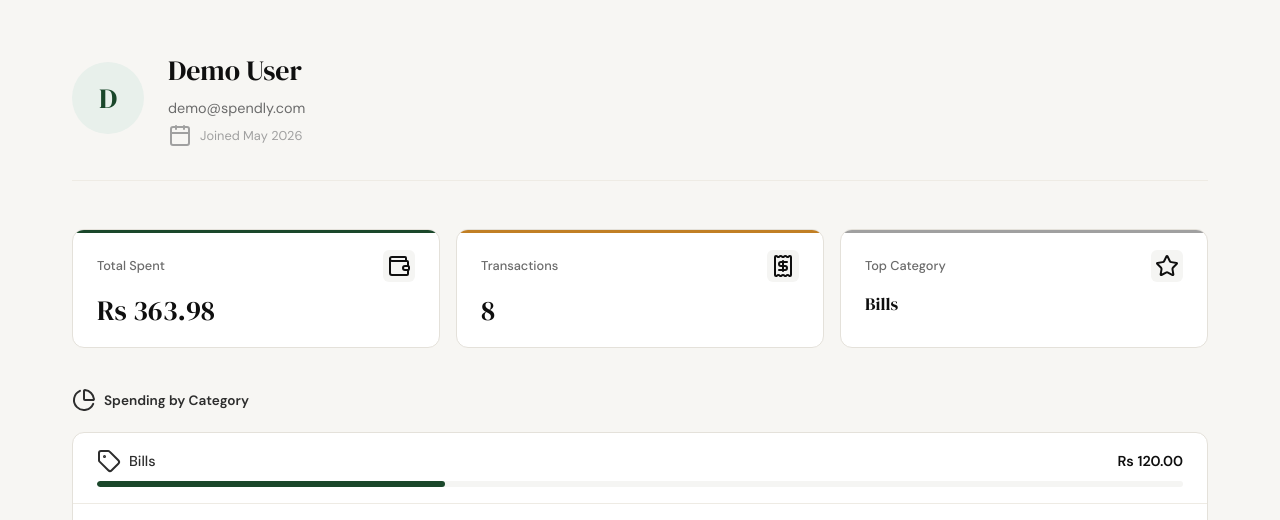
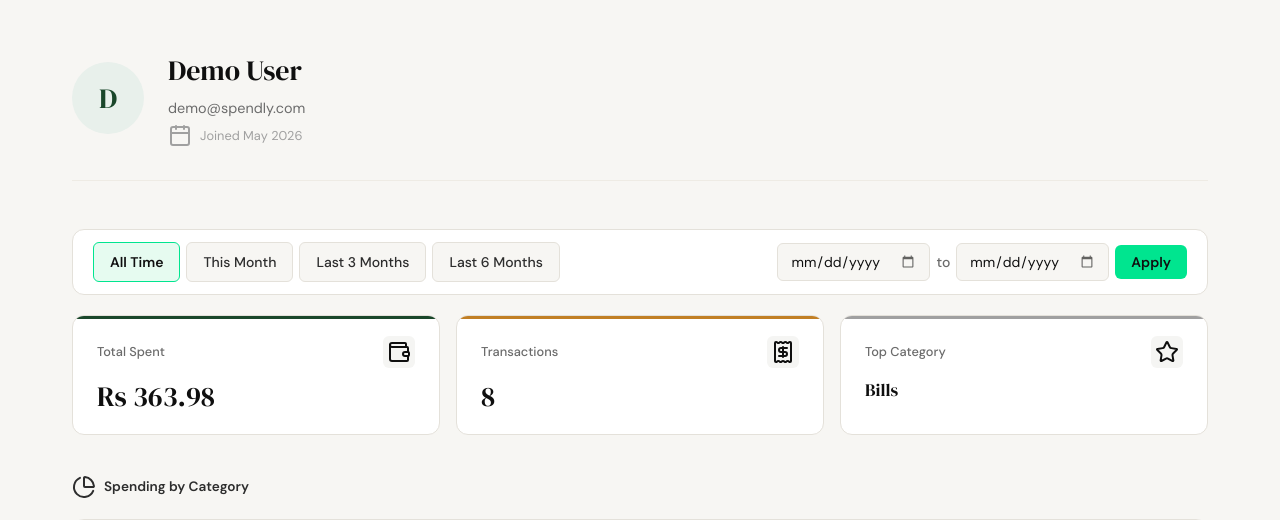
Before and after one commit to SGsantos55/Expense-tracker, a Flask app: page /profile in a window 1280 px wide. Shown: the part 57-577 px from the top of the page. Run offline with Flask 3, Linux system fonts and the light colour scheme; the visitor is signed in with stand-in values (Sample User, id 1); data comes from the database, SQL or seed files in the repository.

Commit message:
added date filter to profile page

```diff
--- a/app.py
+++ b/app.py
@@ -1,6 +1,6 @@
 from flask import Flask, render_template, request, redirect, flash, url_for, session, g
 from werkzeug.security import generate_password_hash, check_password_hash
-from datetime import datetime
+from datetime import datetime, date as date_obj, timedelta
 from database.db import get_db, init_db, seed_db
 from database.queries import get_user_by_id, get_summary_stats, get_recent_transactions, get_category_breakdown
 
@@ -126,9 +126,36 @@ def profile():
         return redirect(url_for("login"))
 
     user = get_user_by_id(g.user_id)
-    stats = get_summary_stats(g.user_id)
-    recent = get_recent_transactions(g.user_id)
-    categories = get_category_breakdown(g.user_id)
+
+    date_from = request.args.get("date_from")
+    date_to = request.args.get("date_to")
+
+    validated_from = None
+    validated_to = None
+
+    if date_from or date_to:
+        try:
+            if date_from:
+                validated_from = datetime.strptime(date_from, "%Y-%m-%d").strftime("%Y-%m-%d")
+            if date_to:
+                validated_to = datetime.strptime(date_to, "%Y-%m-%d").strftime("%Y-%m-%d")
+        except ValueError:
+            flash("Invalid date format. Showing all expenses.")
+            validated_from = None
+            validated_to = None
+
+        if validated_from and validated_to:
+            if validated_from > validated_to:
+                flash("Start date must be before end date.")
+                validated_from = None
+                validated_to = None
+
+    stats = get_summary_stats(g.user_id, validated_from, validated_to)
+    recent = get_recent_transactions(g.user_id, 10, validated_from, validated_to)
+    categories = get_category_breakdown(g.user_id, validated_from, validated_to)
+
+    today = date_obj.today()
+    first_day_of_month = today.replace(day=1)
 
     return render_template("profile.html",
         user=user,
@@ -138,7 +165,15 @@ def profile():
         transaction_count=stats["transaction_count"],
         top_category=stats["top_category"],
         categories=categories,
-        recent=recent
+        recent=recent,
+        date_from=validated_from,
+        date_to=validated_to,
+        preset_this_month_from=first_day_of_month.strftime("%Y-%m-%d"),
+        preset_this_month_to=today.strftime("%Y-%m-%d"),
+        preset_3months_from=(today - timedelta(days=90)).strftime("%Y-%m-%d"),
+        preset_3months_to=today.strftime("%Y-%m-%d"),
+        preset_6months_from=(today - timedelta(days=180)).strftime("%Y-%m-%d"),
+        preset_6months_to=today.strftime("%Y-%m-%d")
     )
 
 
--- a/database/queries.py
+++ b/database/queries.py
@@ -28,23 +28,29 @@ def get_user_by_id(user_id):
         conn.close()
 
 
-def get_summary_stats(user_id):
+def get_summary_stats(user_id, date_from=None, date_to=None):
     """Return dict with total_spent, transaction_count, top_category."""
     conn = get_db()
     try:
+        params = [user_id]
+        date_filter = ""
+        if date_from and date_to:
+            date_filter = " AND date BETWEEN ? AND ?"
+            params.extend([date_from, date_to])
+
         total_row = conn.execute(
-            "SELECT SUM(amount) as total, COUNT(*) as count FROM expenses WHERE user_id = ?",
-            (user_id,)
+            f"SELECT SUM(amount) as total, COUNT(*) as count FROM expenses WHERE user_id = ?{date_filter}",
+            params
         ).fetchone()
 
         total_spent = total_row["total"] or 0.0
         transaction_count = total_row["count"] or 0
 
         top_cat_row = conn.execute(
-            """SELECT category, SUM(amount) as total
-               FROM expenses WHERE user_id = ?
+            f"""SELECT category, SUM(amount) as total
+               FROM expenses WHERE user_id = ?{date_filter}
                GROUP BY category ORDER BY total DESC LIMIT 1""",
-            (user_id,)
+            params
         ).fetchone()
 
         top_category = top_cat_row["category"] if top_cat_row else "—"
@@ -58,15 +64,21 @@ def get_summary_stats(user_id):
         conn.close()
 
 
-def get_recent_transactions(user_id, limit=10):
+def get_recent_transactions(user_id, limit=10, date_from=None, date_to=None):
     """Return list of recent expenses, newest first."""
     conn = get_db()
     try:
+        params = [user_id, limit]
+        date_filter = ""
+        if date_from and date_to:
+            date_filter = " AND date BETWEEN ? AND ?"
+            params = [user_id] + [date_from, date_to] + [limit]
+
         rows = conn.execute(
-            """SELECT date, description, category, amount
-               FROM expenses WHERE user_id = ?
+            f"""SELECT date, description, category, amount
+               FROM expenses WHERE user_id = ?{date_filter}
                ORDER BY date DESC, id DESC LIMIT ?""",
-            (user_id, limit)
+            params
         ).fetchall()
         return [
             {
@@ -81,15 +93,21 @@ def get_recent_transactions(user_id, limit=10):
         conn.close()
 
 
-def get_category_breakdown(user_id):
+def get_category_breakdown(user_id, date_from=None, date_to=None):
     """Return list of categories with amounts and percentages summing to 100."""
     conn = get_db()
     try:
+        params = [user_id]
+        date_filter = ""
+        if date_from and date_to:
+            date_filter = " AND date BETWEEN ? AND ?"
+            params.extend([date_from, date_to])
+
         rows = conn.execute(
-            """SELECT category, SUM(amount) as total
-               FROM expenses WHERE user_id = ?
+            f"""SELECT category, SUM(amount) as total
+               FROM expenses WHERE user_id = ?{date_filter}
                GROUP BY category ORDER BY total DESC""",
-            (user_id,)
+            params
         ).fetchall()
 
         if not rows:
--- /dev/null
+++ b/static/css/profile.css
@@ -0,0 +1,169 @@
+/* ------------------------------------------------------------------ */
+/* Date Filter Bar Styles                                              */
+/* ------------------------------------------------------------------ */
+
+.filter-bar {
+    display: flex;
+    flex-wrap: wrap;
+    align-items: center;
+    gap: var(--radius-md);
+    padding: var(--radius-md) var(--radius-lg);
+    background: var(--paper-card);
+    border: 1px solid var(--border);
+    border-radius: var(--radius-md);
+    margin-bottom: var(--radius-lg);
+}
+
+.filter-presets {
+    display: flex;
+    gap: var(--radius-sm);
+    flex-wrap: wrap;
+}
+
+.filter-btn {
+    display: inline-flex;
+    align-items: center;
+    padding: 8px 16px;
+    font-family: var(--font-body);
+    font-size: 0.875rem;
+    font-weight: 500;
+    color: var(--ink-soft);
+    background: var(--paper);
+    border: 1px solid var(--border);
+    border-radius: var(--radius-sm);
+    text-decoration: none;
+    transition: all 0.2s ease;
+}
+
+.filter-btn:hover {
+    color: var(--ink);
+    background: var(--paper-warm);
+    border-color: var(--ink-faint);
+}
+
+.filter-btn.active {
+    color: var(--ink);
+    background: var(--neon-green-light);
+    border-color: var(--neon-green);
+    font-weight: 600;
+}
+
+.filter-custom {
+    display: flex;
+    align-items: center;
+    gap: var(--radius-sm);
+    margin-left: auto;
+}
+
+.date-input {
+    padding: 8px 12px;
+    font-family: var(--font-body);
+    font-size: 0.875rem;
+    color: var(--ink);
+    background: var(--paper);
+    border: 1px solid var(--border);
+    border-radius: var(--radius-sm);
+    outline: none;
+    transition: border-color 0.2s ease;
+}
+
+.date-input:focus {
+    border-color: var(--neon-green);
+}
+
+.date-input::-webkit-calendar-picker-indicator {
+    cursor: pointer;
+    opacity: 0.6;
+}
+
+.date-input::-webkit-calendar-picker-indicator:hover {
+    opacity: 1;
+}
+
+.date-separator {
+    color: var(--ink-muted);
+    font-size: 0.875rem;
+    font-weight: 500;
+}
+
+.filter-apply-btn {
+    padding: 8px 16px;
+    font-family: var(--font-body);
+    font-size: 0.875rem;
+    font-weight: 600;
+    color: var(--ink);
+    background: var(--neon-green);
+    border: none;
+    border-radius: var(--radius-sm);
+    cursor: pointer;
+    transition: background 0.2s ease;
+}
+
+.filter-apply-btn:hover {
+    background: var(--neon-green-dark);
+}
+
+/* Responsive adjustments */
+@media (max-width: 768px) {
+    .filter-bar {
+        flex-direction: column;
+        align-items: stretch;
+    }
+
+    .filter-presets {
+        justify-content: center;
+    }
+
+    .filter-custom {
+        margin-left: 0;
+        justify-content: center;
+        flex-wrap: wrap;
+    }
+
+    .date-input {
+        flex: 1;
+        min-width: 120px;
+    }
+}
+
+@media (max-width: 480px) {
+    .filter-btn {
+        padding: 6px 12px;
+        font-size: 0.8125rem;
+    }
+
+    .filter-custom {
+        flex-direction: column;
+        width: 100%;
+    }
+
+    .date-input {
+        width: 100%;
+    }
+
+    .date-separator {
+        text-align: center;
+    }
+
+    .filter-apply-btn {
+        width: 100%;
+    }
+}
+
+/* ------------------------------------------------------------------ */
+/* Flash Messages                                                      */
+/* ------------------------------------------------------------------ */
+
+.flash-messages {
+    margin-bottom: var(--radius-md);
+}
+
+.flash-message {
+    padding: 12px 16px;
+    font-family: var(--font-body);
+    font-size: 0.875rem;
+    color: var(--danger);
+    background: var(--danger-light);
+    border: 1px solid var(--danger);
+    border-radius: var(--radius-sm);
+}
--- a/templates/profile.html
+++ b/templates/profile.html
@@ -1,6 +1,10 @@
 {% extends "base.html" %}
 
 {% block title %}Profile — Spendly{% endblock %}
+
+{% block head %}
+<link rel="stylesheet" href="{{ url_for('static', filename='css/profile.css') }}">
+{% endblock %}
 
 {% block content %}
 <section class="profile-page">
@@ -16,6 +20,33 @@
             </div>
         </div>
     </div>
+
+    {# Date Filter Bar #}
+    <div class="profile-section filter-bar">
+        <div class="filter-presets">
+            <a href="{{ url_for('profile') }}" class="filter-btn {% if not date_from and not date_to %}active{% endif %}">All Time</a>
+            <a href="{{ url_for('profile', date_from=preset_this_month_from, date_to=preset_this_month_to) }}" class="filter-btn {% if date_from == preset_this_month_from and date_to == preset_this_month_to %}active{% endif %}">This Month</a>
+            <a href="{{ url_for('profile', date_from=preset_3months_from, date_to=preset_3months_to) }}" class="filter-btn {% if date_from == preset_3months_from and date_to == preset_3months_to %}active{% endif %}">Last 3 Months</a>
+            <a href="{{ url_for('profile', date_from=preset_6months_from, date_to=preset_6months_to) }}" class="filter-btn {% if date_from == preset_6months_from and date_to == preset_6months_to %}active{% endif %}">Last 6 Months</a>
+        </div>
+        <form class="filter-custom" method="get" action="{{ url_for('profile') }}">
+            <input type="date" name="date_from" value="{{ date_from or '' }}" class="date-input">
+            <span class="date-separator">to</span>
+            <input type="date" name="date_to" value="{{ date_to or '' }}" class="date-input">
+            <button type="submit" class="filter-apply-btn">Apply</button>
+        </form>
+    </div>
+
+    {# Flash Messages #}
+    {% with messages = get_flashed_messages() %}
+        {% if messages %}
+        <div class="flash-messages">
+            {% for message in messages %}
+            <div class="flash-message">{{ message }}</div>
+            {% endfor %}
+        </div>
+        {% endif %}
+    {% endwith %}
 
     {# Stats Row #}
     <div class="profile-section">
```
Also changed, not shown: tests/test_06_date_filter_profile.py (added, +383 -0 lines), .claude/commands/code-review-feature.md, .claude/specs/06-date-filter-profile.md (added).
